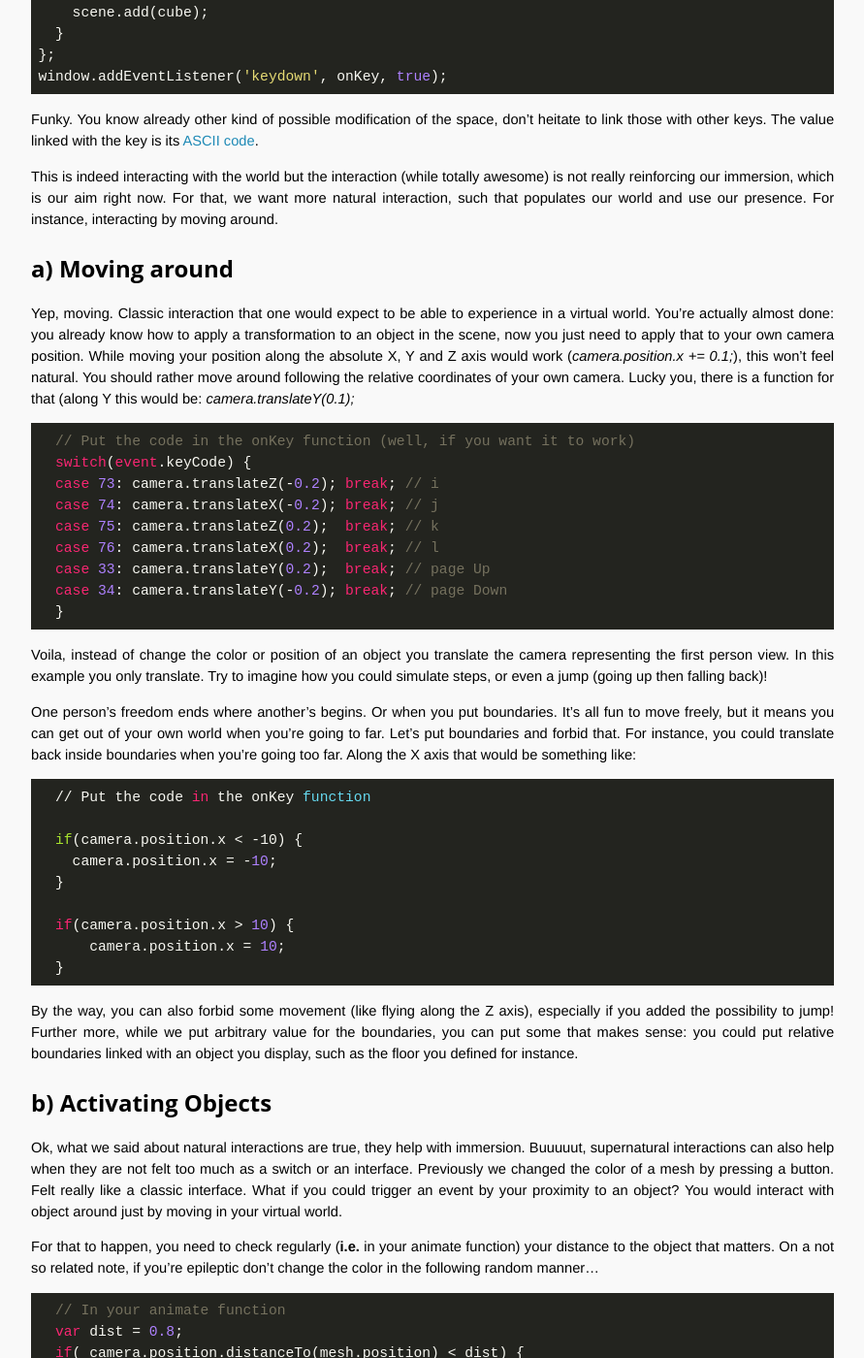
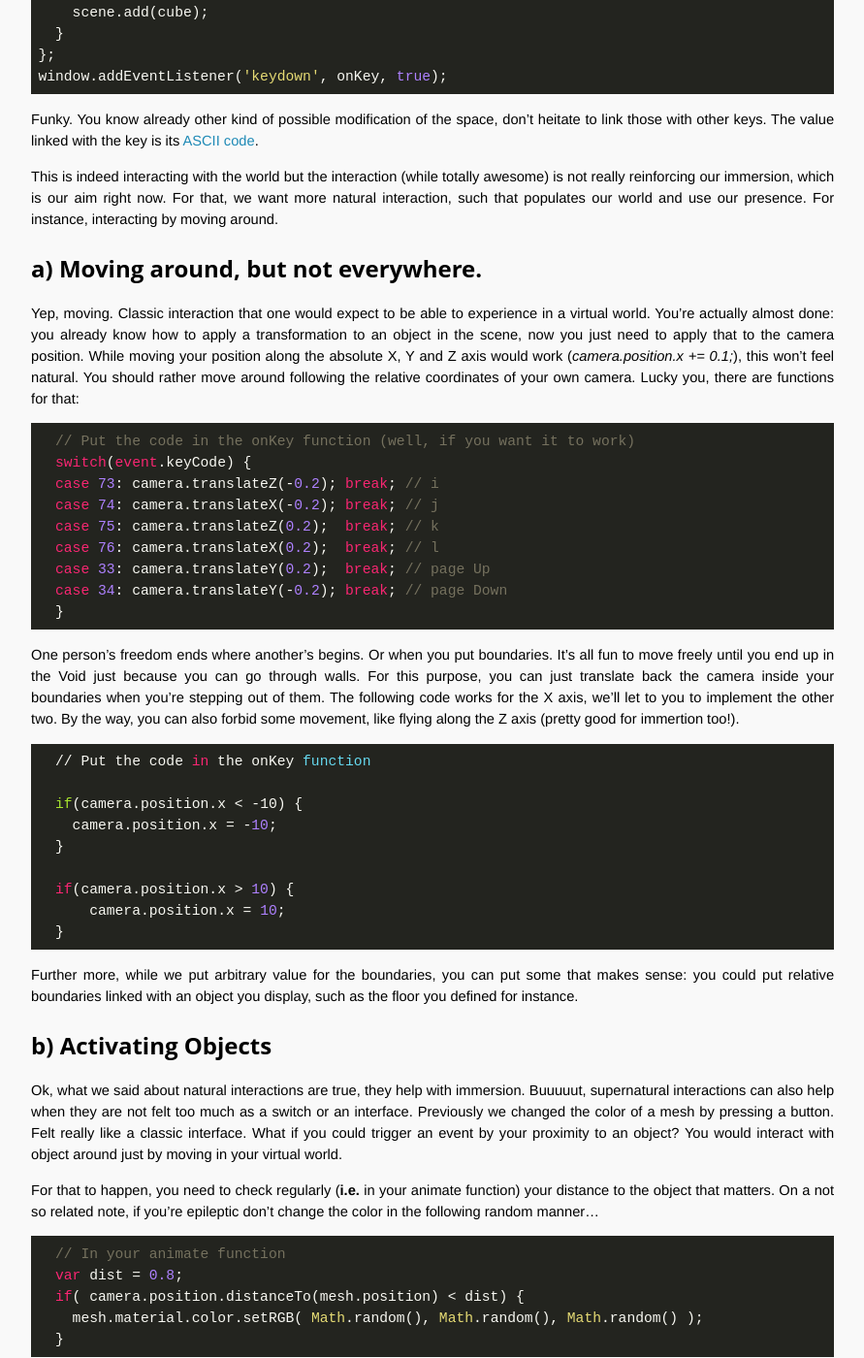
Before and after one commit to OpenTechSchool-Brussels/webVR-for-3D-graphics-and-music, a Jekyll site: the page built from interacting-within-the-scene.markdown, in a window 1280 px wide and 1400 px high, scrolled down 664 px. Shown: the whole window at 97% size, without its empty margins (324-1215 px from the left). Built offline with Jekyll 4.4.1, drawn with Linux system fonts in a browser that asks for light colours; Markdown is read by kramdown in place of the engine named in the settings.

Commit message:
Update interacting-within-the-scene.markdown

````diff
--- a/interacting-within-the-scene.markdown
+++ b/interacting-within-the-scene.markdown
@@ -30,9 +30,9 @@ Funky. You know already other kind of possible modification of the space, don't
 
 This is indeed interacting with the world but the interaction (while totally awesome) is not really reinforcing our immersion, which is our aim right now. For that, we want more natural interaction, such that populates our world and use our presence. For instance, interacting by moving around.
 
-## a) Moving around
+## a) Moving around, but not everywhere.
 
-Yep, moving. Classic interaction that one would expect to be able to experience in a virtual world. You're actually almost done: you already know how to apply a transformation to an object in the scene, now you just need to apply that to your own camera position. While moving your position along the absolute X, Y and Z axis would work (*camera.position.x += 0.1;*), this won't feel natural. You should rather move around following the relative coordinates of your own camera. Lucky you, there is a function for that (along Y this would be: *camera.translateY(0.1);*
+Yep, moving. Classic interaction that one would expect to be able to experience in a virtual world. You're actually almost done: you already know how to apply a transformation to an object in the scene, now you just need to apply that to the camera position. While moving your position along the absolute X, Y and Z axis would work (*camera.position.x += 0.1;*), this won't feel natural. You should rather move around following the relative coordinates of your own camera. Lucky you, there are functions for that:
 
 ```javascript
   // Put the code in the onKey function (well, if you want it to work)
@@ -46,9 +46,7 @@ Yep, moving. Classic interaction that one would expect to be able to experience
   }
 ```
 
-Voila, instead of change the color or position of an object you translate the camera representing the first person view. In this example you only translate. Try to imagine how you could simulate steps, or even a jump (going up then falling back)!
-
-One person's freedom ends where another's begins. Or when you put boundaries. It's all fun to move freely, but it means you can get out of your own world when you're going to far. Let's put boundaries and forbid that. For instance, you could translate back inside boundaries when you're going too far. Along the X axis that would be something like:
+One person's freedom ends where another's begins. Or when you put boundaries. It's all fun to move freely until you end up in the Void just because you can go through walls. For this purpose, you can just translate back the camera inside your boundaries when you're stepping out of them. The following code works for the X axis, we'll let to you to implement the other two. By the way, you can also forbid some movement, like flying along the Z axis (pretty good for immertion too!).
 
 ```javascript
   // Put the code in the onKey function
@@ -62,7 +60,9 @@ One person's freedom ends where another's begins. Or when you put boundaries. It
   }
 ```
 
-By the way, you can also forbid some movement (like flying along the Z axis), especially if you added the possibility to jump! Further more, while we put arbitrary value for the boundaries, you can put some that makes sense: you could put relative boundaries linked with an object you display, such as the floor you defined for instance.
+
+
+Further more, while we put arbitrary value for the boundaries, you can put some that makes sense: you could put relative boundaries linked with an object you display, such as the floor you defined for instance.
 
 ## b) Activating Objects
 Ok, what we said about natural interactions are true, they help with immersion. Buuuuut, supernatural interactions can also help when they are not felt too much as a switch or an interface. Previously we changed the color of a mesh by pressing a button. Felt really like a classic interface. What if you could trigger an event by your proximity to an object? You would interact with object around just by moving in your virtual world.
````
